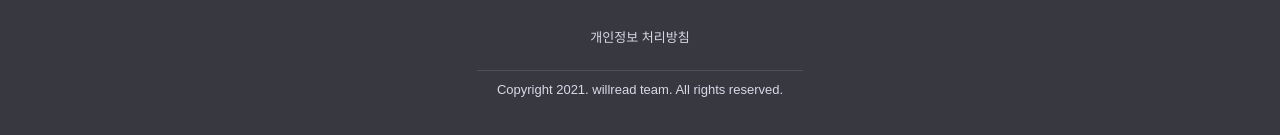
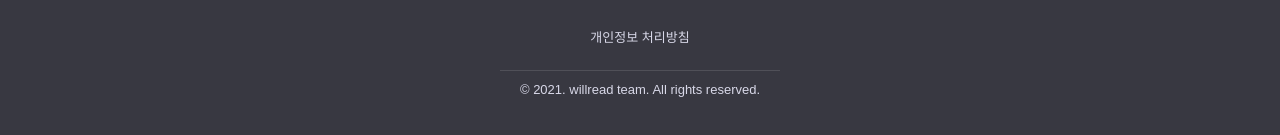
Before and after one commit to youngjin-k/willread-website, a Next.js app: page / in a window 1280 px wide. Shown: the part 809-944 px from the top of the page. Built offline with nearby package versions, Linux system fonts and the light colour scheme; no server answers; a web font is replaced by a local one.

Commit message:
feat: copyright 심볼로 변경

```diff
--- a/src/components/Footer.tsx
+++ b/src/components/Footer.tsx
@@ -12,7 +12,7 @@ function Footer() {
           <PrivacyLink>개인정보 처리방침</PrivacyLink>
         </NextLink>
         <Copyright>
-          Copyright 2021. willread team. All rights reserved.
+          © 2021. willread team. All rights reserved.
         </Copyright>
       </Container>
     </FooterBlock>
@@ -49,6 +49,7 @@ const Copyright = styled.p`
   border-top: 1px solid rgba(255, 255, 255, 0.12);
   margin: 24px 0 0 0;
   padding: 12px 20px 0 20px;
+  text-align: center;
 `;
 
 export default Footer;
```
